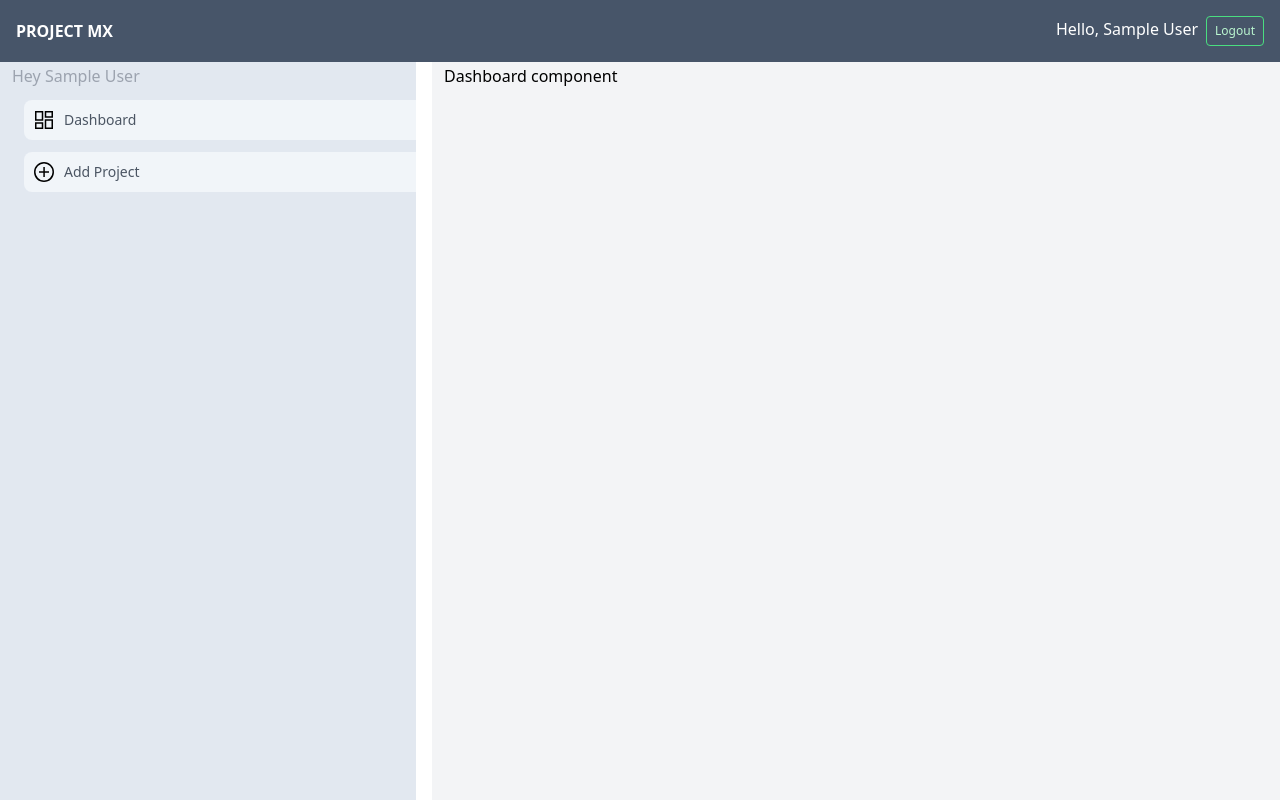
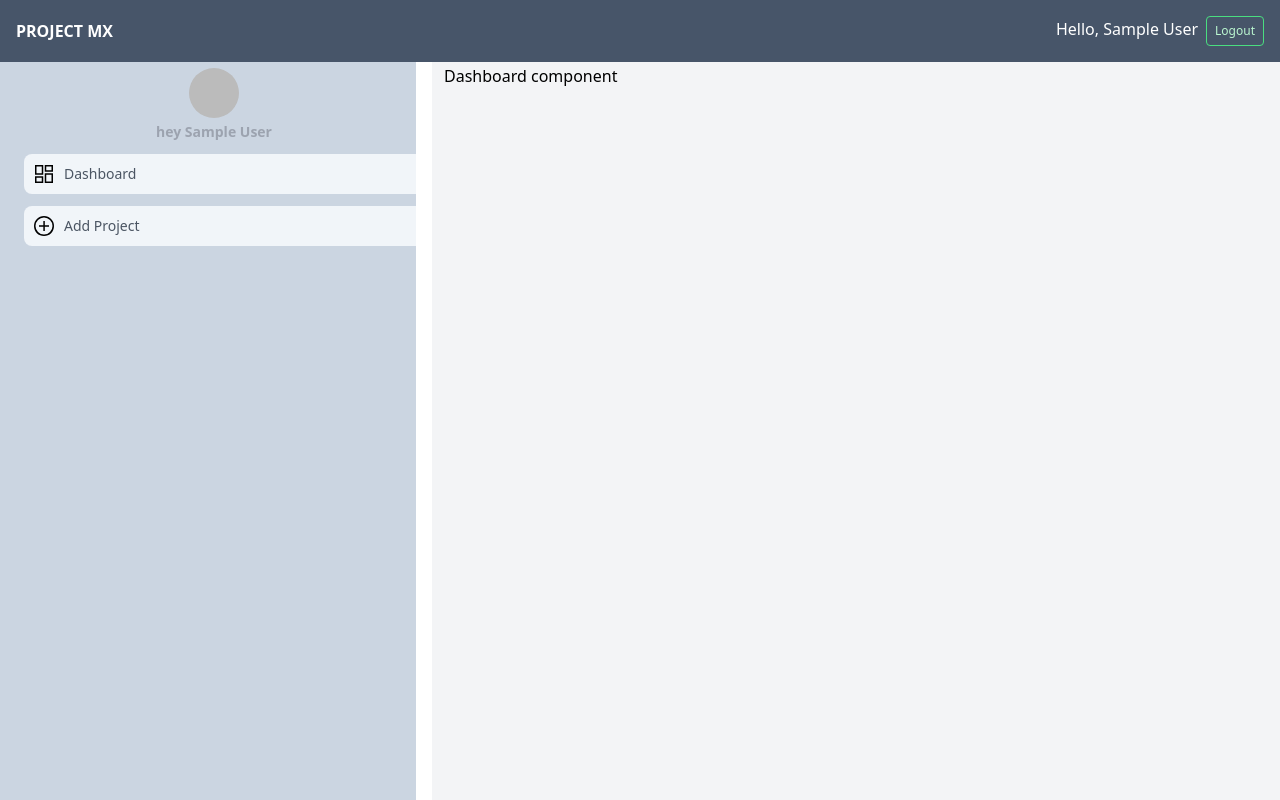
Before and after one commit to TestEdit153/s17-project-management-site, a React (Create React App) app: page / in a window 1280 px wide. Built offline with nearby package versions, Linux system fonts and the light colour scheme; no server answers; sample sign-in values are in the browser's storage.

Commit message:
Avataar Component

```diff
--- a/src/App.module.css
+++ b/src/App.module.css
@@ -8,7 +8,7 @@
     @apply grid grid-cols-1
 }
 .sidebar{
-    @apply col-span-1 p-3 pt-16 pr-0 bg-slate-200 min-h-screen;
+    @apply col-span-1 p-3 pt-16 pr-0 bg-slate-300 min-h-screen;
 }
 .page-content{
     @apply col-span-2 p-3 pt-16 bg-gray-100 min-h-screen;
--- /dev/null
+++ b/src/components/Avataar.module.css
@@ -0,0 +1,9 @@
+.avataar{
+    @apply flex justify-center;
+}
+
+.avataar img{
+    width:50px; height:50px;
+    @apply rounded-full overflow-hidden;
+    @apply inline-block my-1;
+}
--- /dev/null
+++ b/src/components/Avataar.tsx
@@ -0,0 +1,13 @@
+import styles from './Avataar.module.css';
+
+const Avataar = (props:any) =>{
+    return(
+        <div className={styles.main}>
+            <div className={styles["avataar"]}>
+                <img src={props.user.photoURL} alt=""/>
+            </div>
+        </div>
+    )
+}
+
+export default Avataar;
--- a/src/components/Sidebar.module.css
+++ b/src/components/Sidebar.module.css
@@ -2,7 +2,7 @@
 }
 
 .user{
-    @apply text-gray-400 ;
+   @apply text-gray-400 text-center text-sm font-bold;
 }
 
 .main a{
--- a/src/components/Sidebar.tsx
+++ b/src/components/Sidebar.tsx
@@ -2,6 +2,7 @@ import styles from './Sidebar.module.css';
 import DashboardIcon from '../assets/dashboard.svg'
 import AddIcon from '../assets/add_icon.svg'
 import {NavLink} from "react-router-dom";
+import Avataar from "./Avataar";
 import {useAuthContext} from "../hooks/useAuthContext";
 
 const Sidebar = () =>{
@@ -11,7 +12,8 @@ const Sidebar = () =>{
     return(
         <div className={styles.main}>
             <div className="sidebar-content">
-                <div className={styles["user"]}> Hey {user?.displayName} </div>
+                <Avataar user={user} />
+                <div className={styles.user}> hey {user.displayName} </div>
                 <div className={styles["navlinks"]}>
                     <ul>
                         <li>
```
